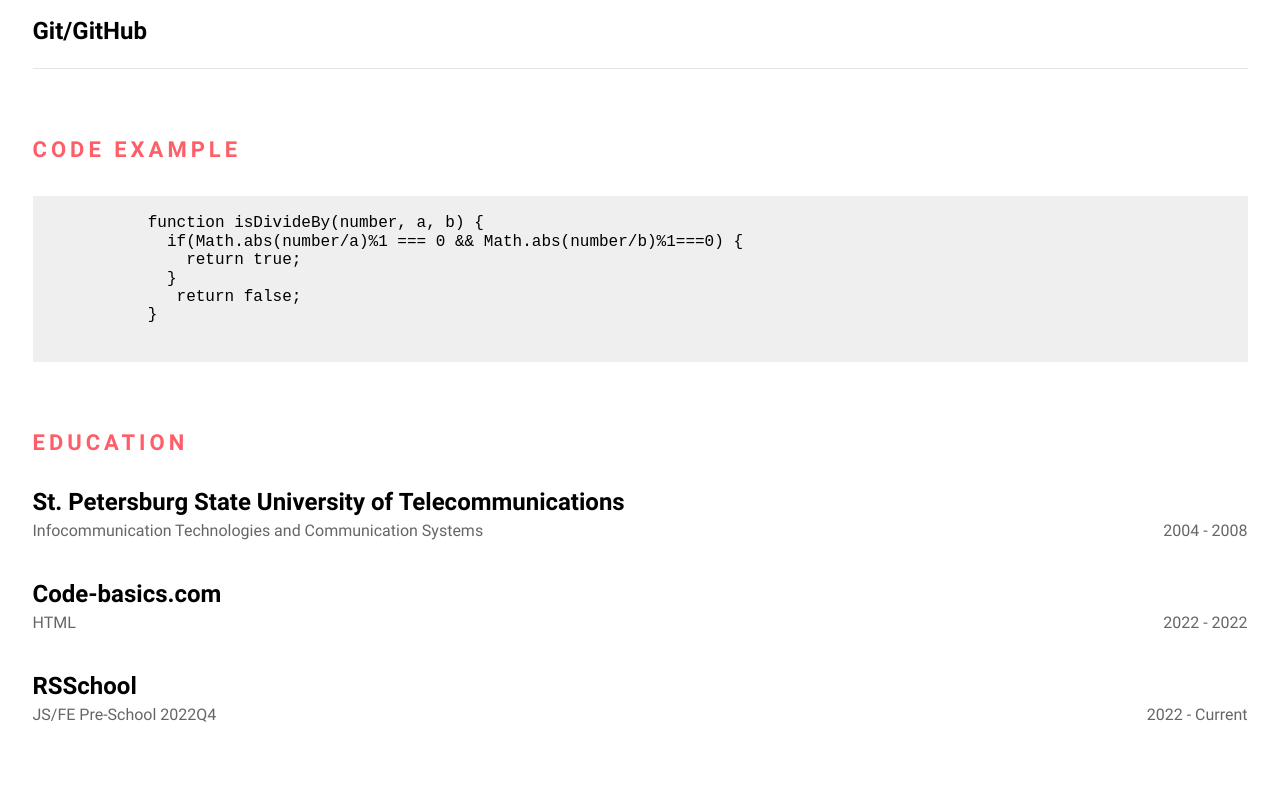
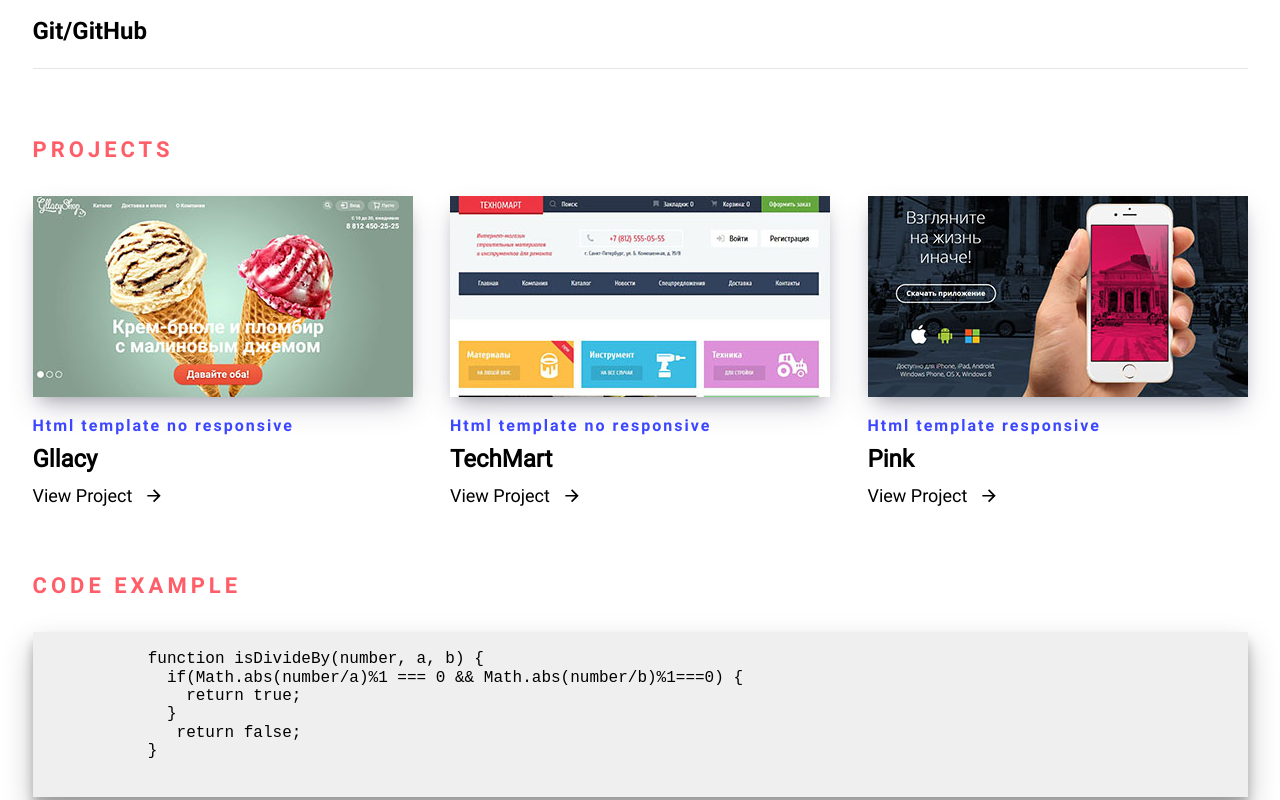
Before and after one commit to kuzmich84/rsschool-cv-old, a website built with webpack: page src/index.html in a window 1280 px wide. Shown: the part 1000-1800 px from the top of the page. Built offline with nearby package versions, Linux system fonts and the light colour scheme; files whose address does not match are found by name.

Commit message:
feat add section projects

```diff
--- a/src/index.html
+++ b/src/index.html
@@ -17,6 +17,7 @@
           <ul class="menu-list">
             <li class="list-item"><a href="#about">About</a></li>
             <li class="list-item"><a href="#skills">Skills</a></li>
+            <li class="list-item"><a href="#projects">Projects</a></li>
             <li class="list-item"><a href="#code">Code Example</a></li>
             <li class="list-item"><a href="#education">Education</a></li>
             <li class="list-item"><a href="#languages">Languages</a></li>
@@ -81,6 +82,72 @@
             <p>Git/GitHub</p>
           </li>
         </ul>
+      </section>
+      <section class="projects" id="projects">
+        <h2>Projects</h2>
+        <ul class="projects-list">
+          <li class="projects-list-item">
+            <img src="img/gllacy.JPG" alt="gllacy app">
+            <p>Html template no responsive</p>
+            <h3>Gllacy</h3>
+            <a target="_blank" class="cv-link" href="https://kuzmich84.github.io/625447-gllacy-25/"><span>View Project</span>
+              <svg width="14" height="14" viewBox="0 0 14 14" fill="none" xmlns="http://www.w3.org/2000/svg">
+                <g clip-path="url(#clip0_1_477)">
+                  <path
+                    d="M10.4767 5.93361L6.00671 1.46361L7.18504 0.285278L13.6667 6.76694L7.18504 13.2486L6.00671 12.0703L10.4767 7.60028H0.333374V5.93361H10.4767Z"
+                    fill="black" />
+                </g>
+                <defs>
+                  <clipPath id="clip0_1_477">
+                    <rect width="14" height="14" fill="white" />
+                  </clipPath>
+                </defs>
+              </svg>
+            </a>
+
+          </li>
+          <li class="projects-list-item">
+            <img src="img/techmart.JPG" alt="techmart app">
+            <p>Html template no responsive</p>
+            <h3>TechMart</h3>
+            <a target="_blank" class="cv-link" href="https://kuzmich84.github.io/625447-technomart-25/"><span>View Project</span>
+              <svg width="14" height="14" viewBox="0 0 14 14" fill="none" xmlns="http://www.w3.org/2000/svg">
+                <g clip-path="url(#clip0_1_477)">
+                  <path
+                    d="M10.4767 5.93361L6.00671 1.46361L7.18504 0.285278L13.6667 6.76694L7.18504 13.2486L6.00671 12.0703L10.4767 7.60028H0.333374V5.93361H10.4767Z"
+                    fill="black" />
+                </g>
+                <defs>
+                  <clipPath id="clip0_1_477">
+                    <rect width="14" height="14" fill="white" />
+                  </clipPath>
+                </defs>
+              </svg>
+            </a>
+
+          </li>
+          <li class="projects-list-item">
+            <img src="img/pink.JPG" alt="Pink app">
+            <p>Html template responsive</p>
+            <h3>Pink</h3>
+            <a target="_blank" class="cv-link" href="https://kuzmich84.github.io/625447-pink-18/"><span>View Project</span>
+              <svg width="14" height="14" viewBox="0 0 14 14" fill="none" xmlns="http://www.w3.org/2000/svg">
+                <g clip-path="url(#clip0_1_477)">
+                  <path
+                    d="M10.4767 5.93361L6.00671 1.46361L7.18504 0.285278L13.6667 6.76694L7.18504 13.2486L6.00671 12.0703L10.4767 7.60028H0.333374V5.93361H10.4767Z"
+                    fill="black" />
+                </g>
+                <defs>
+                  <clipPath id="clip0_1_477">
+                    <rect width="14" height="14" fill="white" />
+                  </clipPath>
+                </defs>
+              </svg>
+            </a>
+
+          </li>
+        </ul>
+
       </section>
       <section class="code" id="code">
         <h2>Code example</h2>
--- a/src/styles/styles.scss
+++ b/src/styles/styles.scss
@@ -95,7 +95,8 @@
 .education,
 .languages,
 .code,
-.contacts {
+.contacts,
+.projects {
   margin-bottom: 70px;
 }
 
@@ -103,7 +104,8 @@
 .education h2,
 .languages h2,
 .contacts h2,
-.code h2 {
+.code h2,
+.projects h2 {
   @include set-roboto-bold;
   font-size: 22px;
   line-height: 22px;
@@ -180,6 +182,8 @@
 
 .code pre {
   background-color: #efefef;
+  box-shadow: rgba(0, 0, 0, 0.25) 0 14px 28px,
+    rgba(0, 0, 0, 0.22) 0 10px 10px;
 }
 
 .footer {
@@ -220,3 +224,36 @@
     background-image: linear-gradient(to top, #ffffff 10%, transparent 20%);
   }
 }
+
+.projects-list {
+  @include reset-list;
+
+  display: flex;
+  justify-content: space-between;
+}
+
+.projects-list-item p {
+  color: #3c46ff;
+  font-size: 16px;
+  letter-spacing: 2px;
+  margin-bottom: 10px;
+
+  @include set-roboto-bold;
+}
+
+.projects-list-item h3 {
+  margin-top: 0;
+  font-size: 24px;
+  line-height: 26px;
+  margin-bottom: 15px;
+}
+
+.projects-list-item a {
+  font-size: 18px;
+  line-height: 18px;
+}
+
+.projects-list-item img {
+  box-shadow: rgba(50, 50, 93, 0.25) 0 13px 27px -5px,
+    rgba(0, 0, 0, 0.3) 0 8px 16px -8px;
+}
```
Also changed, not shown: src/img/gllacy.JPG (added), src/img/pink.JPG (added), src/img/techmart.JPG (added).
